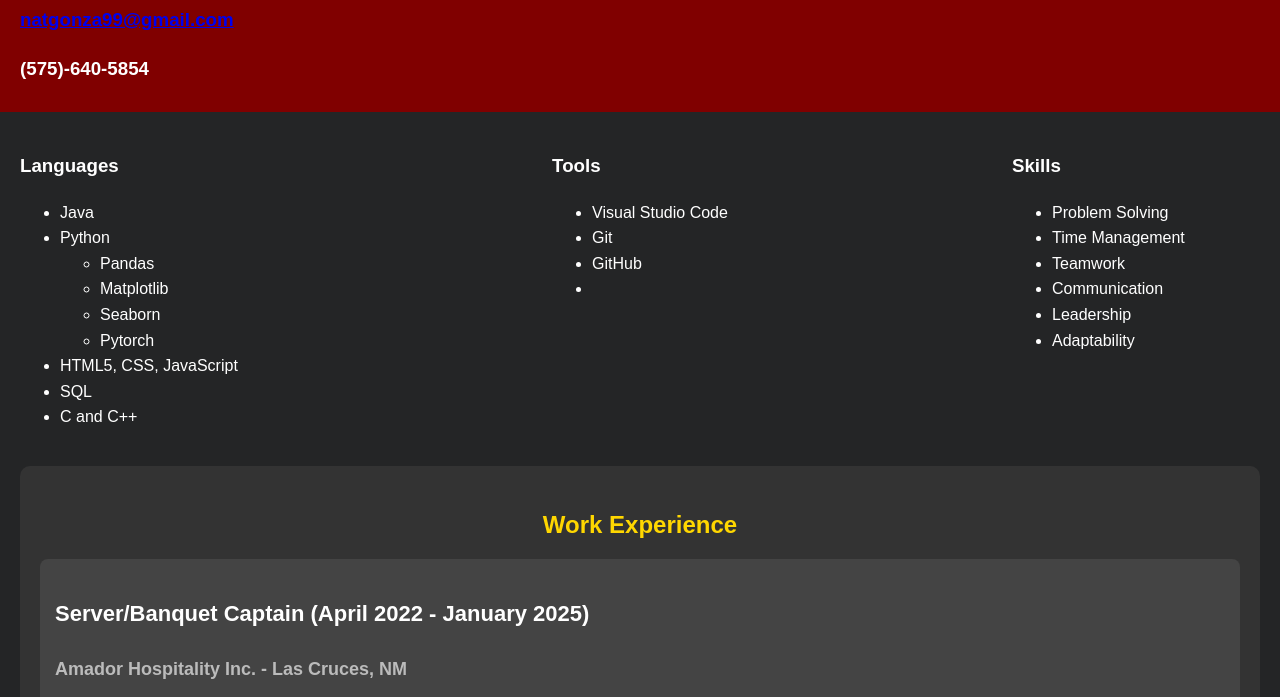
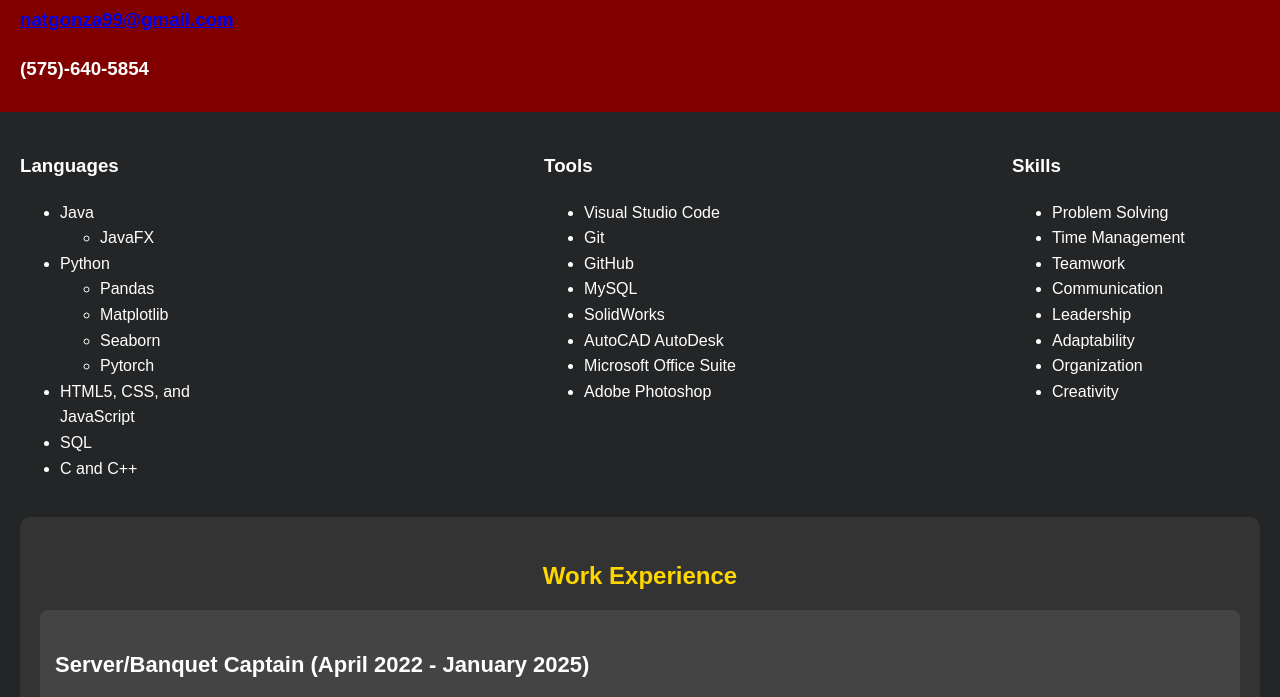
Before and after one commit to Natgonza/Natgonza.github.io, a plain HTML site: page resume.html in a window 1280 px wide. Shown: the part 75-772 px from the top of the page. Drawn offline with Linux system fonts and the light colour scheme.

Commit message:
Changed the formatting of skills, languages, and skills. Plus fixed some typos in work experience

```diff
--- a/resume.html
+++ b/resume.html
@@ -34,7 +34,11 @@
             <!--Languages-->
             <h3>Languages</h3>
             <ul>
-                <li>Java</li>
+                <li>Java
+                    <ul>
+                        <li>JavaFX</li>
+                    </ul>
+                </li>
                 <li>Python
                     <ul>
                         <li>Pandas</li>
@@ -43,7 +47,7 @@
                         <li>Pytorch</li>
                     </ul>
                 </li>
-                <li>HTML5, CSS, JavaScript</li>
+                <li>HTML5, CSS, and JavaScript</li>
                 <li>SQL</li>
                 <li>C and C++</li>
             </ul>
@@ -56,7 +60,11 @@
                 <li>Visual Studio Code</li>
                 <li>Git</li>
                 <li>GitHub</li>
-                <li></li>
+                <li>MySQL</li>
+                <li>SolidWorks</li>
+                <li>AutoCAD AutoDesk</li>
+                <li>Microsoft Office Suite</li>
+                <li>Adobe Photoshop</li>
             </ul>
 
         </div>
@@ -71,6 +79,8 @@
                 <li>Communication</li>
                 <li>Leadership</li>
                 <li>Adaptability</li>
+                <li>Organization</li>
+                <li>Creativity</li>
             </ul>
     </div>
 
@@ -86,7 +96,7 @@
 
 
             <p>
-                    Amador Live Eatery and Entertainment District is a multi-venue establishment with two bars and two restaurants.
+                Amador Live Eatery and Entertainment District is a multi-venue establishment with two bars and two restaurants.
                 Amador Live hosts high-profile events such as concerts and movie premieres, many of which are sold-out shows.
                 These events require strong time management skills, extensive knowledge of the drink and food selections available,
                 and effective communication to answer guest questions.
@@ -94,8 +104,8 @@
 
             <p>
                 Responsibilities as the Banquet Captain included setting up multiple events such as political ceremonies, weddings,
-            fundraisers, and college athletic recruitment events. I ensured that event leaders were satisfied and accommodated by staff.
-            Additionally, I assigned roles to other servers and provided solutions for any issues that arose during events.
+                fundraisers, and college athletic recruitment events. I ensured that event leaders were satisfied and accommodated by staff.
+                Additionally, I assigned roles to other servers and provided solutions for any issues that arose during events.
             </p>
 
             <!--New Mexico Vintage Wines-->
@@ -110,7 +120,7 @@
             </p>
 
             <!--Double Eagle-->
-            <h3>Server (February 2020 - August 2021)</h3>
+            <h3>Server/Banquet Captain (February 2020 - August 2021)</h3>
             <h4>Double Eagle De Mesilla - Mesilla, NM</h4>
 
             <p>
```
